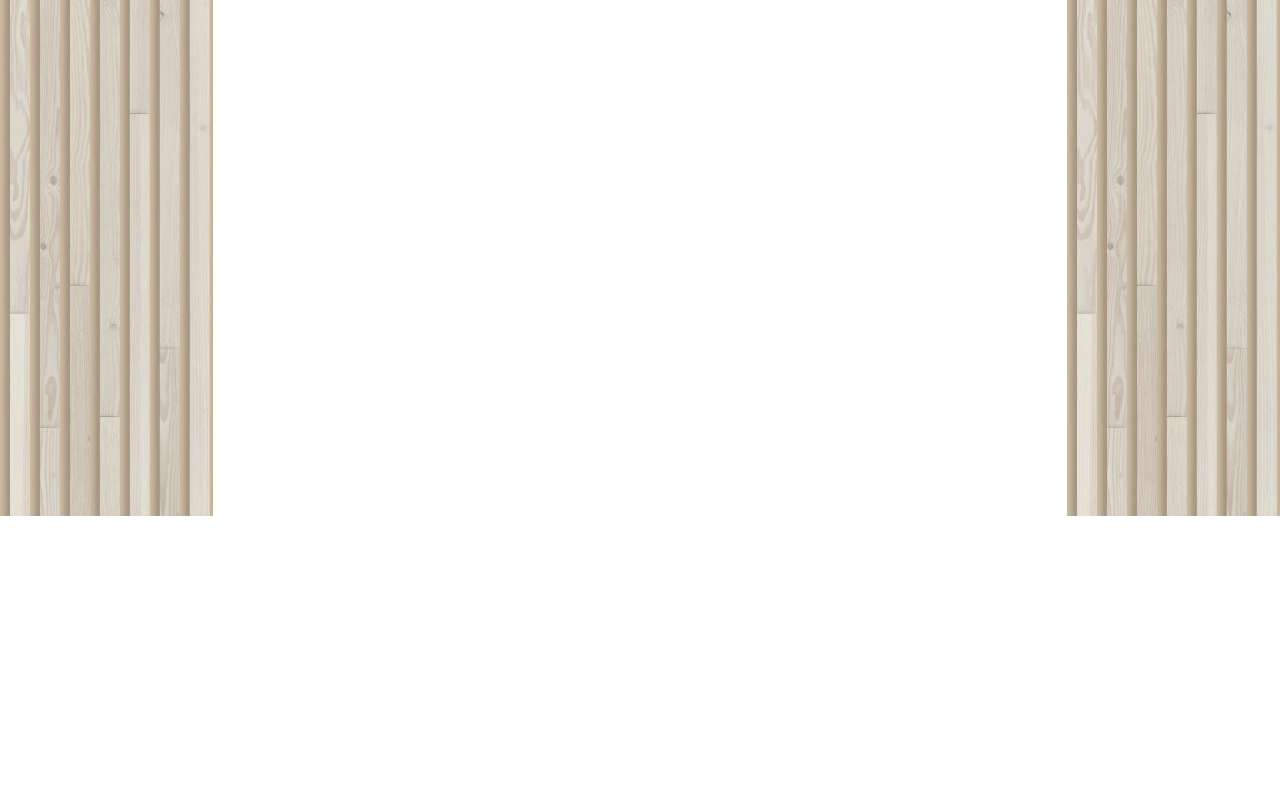
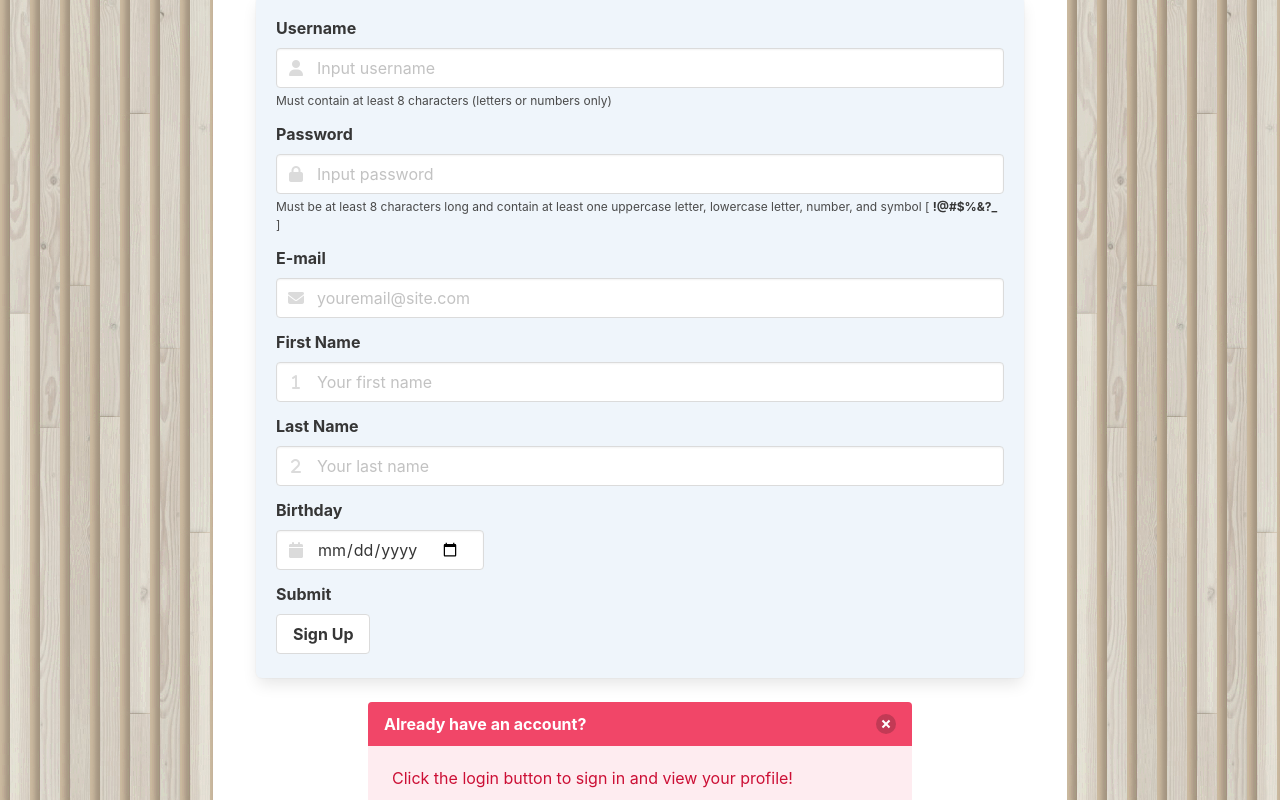
Before and after one commit to didomizm1/Web-Server-Programming-Final-Project, a Vue app in the folder client/: page /register in a window 1280 px wide. Shown: the part 380-1180 px from the top of the page. Before the commit the page ends 896 px from the top, so only its background shows below. Built offline with nearby package versions, Linux system fonts and the light colour scheme; a web font is replaced by a local one.

Commit message:
Login and registration views updates

```diff
--- a/client/src/views/LoginView.vue
+++ b/client/src/views/LoginView.vue
@@ -35,10 +35,6 @@ import SiteLogo from '../components/SiteLogo.vue';
           <i class="fas fa-check"></i>
         </template>
 
-        <template #help>
-          Valid username
-        </template>
-
     </FormField>
 
     <FormField>
@@ -57,10 +53,6 @@ import SiteLogo from '../components/SiteLogo.vue';
         <i class="fas fa-check"></i>
       </template>
 
-      <template #help>
-        Valid password
-      </template>
-
     </FormField>
 
     <FormField>
@@ -70,6 +62,10 @@ import SiteLogo from '../components/SiteLogo.vue';
 
       <template #input>
         <button class="button"><strong>Log In</strong></button>
+      </template>
+
+      <template #error>
+        Invalid username or password
       </template>
 
     </FormField>
--- a/client/src/views/RegisterView.vue
+++ b/client/src/views/RegisterView.vue
@@ -1,13 +1,189 @@
 <script setup lang="ts">
-
+import Banner from '../components/Banner.vue';
+import CustomForm from '../components/CustomForm.vue';
+import FormField from '../components/FormField.vue';
+import PopupMessage from '../components/PopupMessage.vue';
+import SiteLogo from '../components/SiteLogo.vue';
 </script>
 
 <template>
-  <div>
+  <!-- Banner on the top of the page -->
+  <Banner>
+    <template #title>
+      Registration
+    </template>
+    <template #subtitle>
+      Sign up below.
+    </template>
+  </Banner>
 
-  </div>
+  <!-- Registration form -->
+  <CustomForm>
+    <FormField>
+        <template #label>
+          Username
+        </template>
+
+        <template #input>
+          <input class="input" type="text" placeholder="Input username">
+        </template>
+
+        <template #leftIcon>
+          <i class="fas fa-user"></i>
+        </template>
+        <template #rightIcon>
+          <i class="fas fa-check"></i>
+        </template>
+
+        <template #help>
+          Must contain at least 8 characters (letters or numbers only)
+        </template>
+        <template #success>
+          Valid username
+        </template>
+        <template #error>
+          Invalid username
+        </template>
+
+    </FormField>
+
+    <FormField>
+      <template #label>
+        Password
+      </template>
+
+      <template #input>
+        <input class="input" type="password" placeholder="Input password">
+      </template>
+
+      <template #leftIcon>
+        <i class="fas fa-lock"></i>
+      </template>
+      <template #rightIcon>
+        <i class="fas fa-check"></i>
+      </template>
+
+      <template #help>
+        Must be at least 8 characters long and contain at least one uppercase letter, lowercase letter, number, and symbol [ <strong>!@#$%&?_</strong> ]
+      </template>
+      <template #success>
+        Valid password
+      </template>
+      <template #error>
+        Invalid password
+      </template>
+
+    </FormField>
+
+    <FormField>
+      <template #label>
+        E-mail
+      </template>
+
+      <template #input>
+        <input class="input" type="email" placeholder="youremail@site.com">
+      </template>
+
+      <template #leftIcon>
+        <i class="fas fa-envelope"></i>
+      </template>
+      <template #rightIcon>
+        <i class="fas fa-check"></i>
+      </template>
+
+      <template #success>
+        Valid e-mail
+      </template>
+      <template #error>
+        Invalid e-mail
+      </template>
+
+    </FormField>
+
+    <FormField>
+      <template #label>
+        First Name
+      </template>
+
+      <template #input>
+        <input class="input" type="text" placeholder="Your first name">
+      </template>
+
+      <template #leftIcon>
+        <i class="fas fa-1"></i>
+      </template>
+      <template #rightIcon>
+        <i class="fas fa-check"></i>
+      </template>
+
+    </FormField>
+
+    <FormField>
+      <template #label>
+        Last Name
+      </template>
+
+      <template #input>
+        <input class="input" type="text" placeholder="Your last name">
+      </template>
+
+      <template #leftIcon>
+        <i class="fas fa-2"></i>
+      </template>
+      <template #rightIcon>
+        <i class="fas fa-check"></i>
+      </template>
+
+    </FormField>
+
+    <FormField>
+      <template #label>
+        Birthday
+      </template>
+
+      <template #input>
+        <input class="input date" type="date">
+      </template>
+
+      <template #leftIcon>
+        <i class="fas fa-calendar"></i>
+      </template>
+      <template #rightIcon>
+        <i class="fas fa-check"></i>
+      </template>
+
+    </FormField>
+
+    <FormField>
+      <template #label>
+        Submit
+      </template>
+
+      <template #input>
+        <button class="button"><strong>Sign Up</strong></button>
+      </template>
+
+    </FormField>
+
+  </CustomForm>
+
+  <!-- Message to advertise registration -->
+  <PopupMessage>
+    <template #header>
+      Already have an account?
+    </template>
+    <template #body>
+      Click the login button to sign in and view your profile!
+    </template>
+  </PopupMessage>
+
+  <!-- Site logo on the bottom of the page -->
+  <SiteLogo />
+
 </template>
 
 <style scoped>
-
+.date {
+  width: 13rem;
+}
 </style>
```
